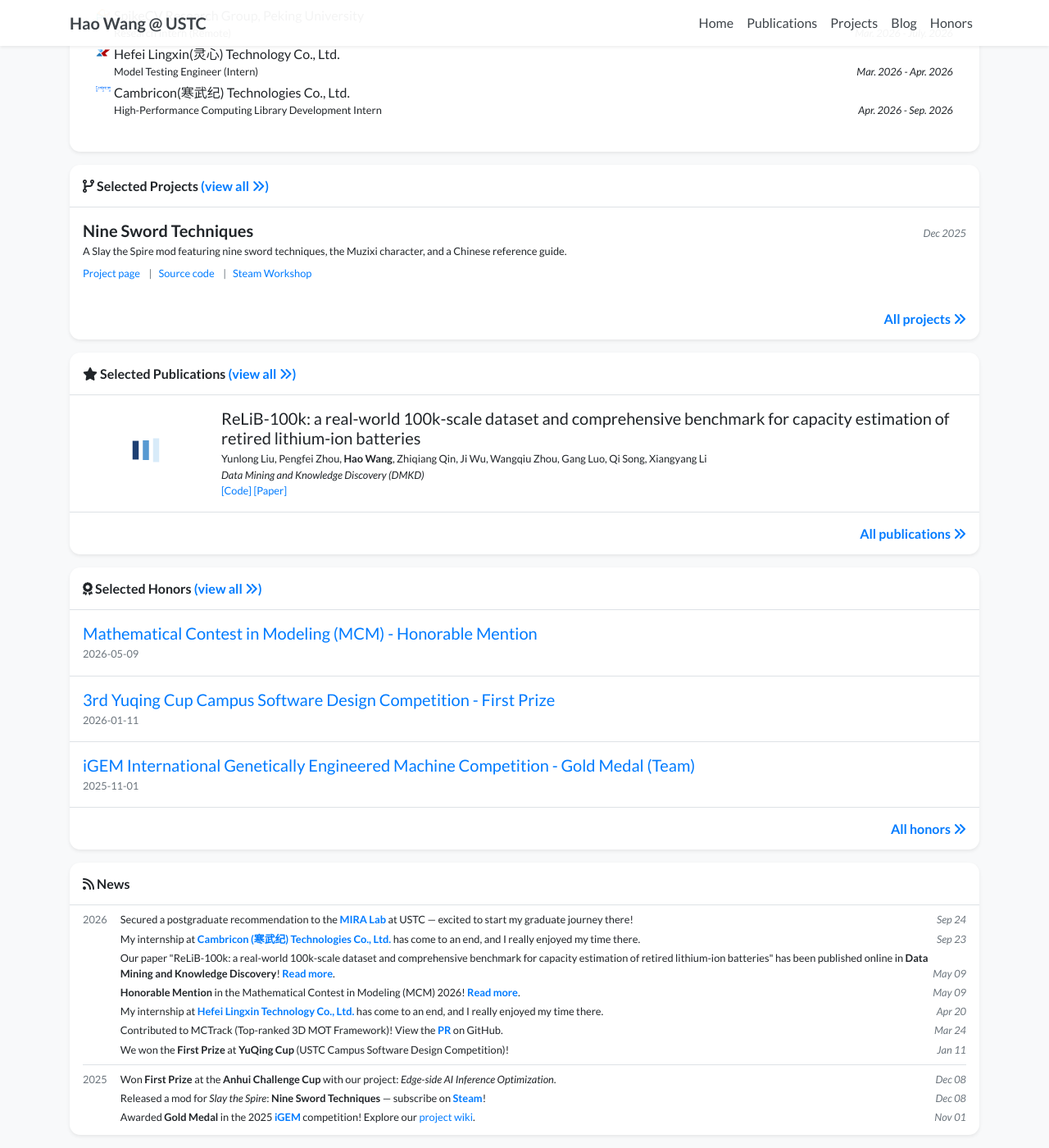
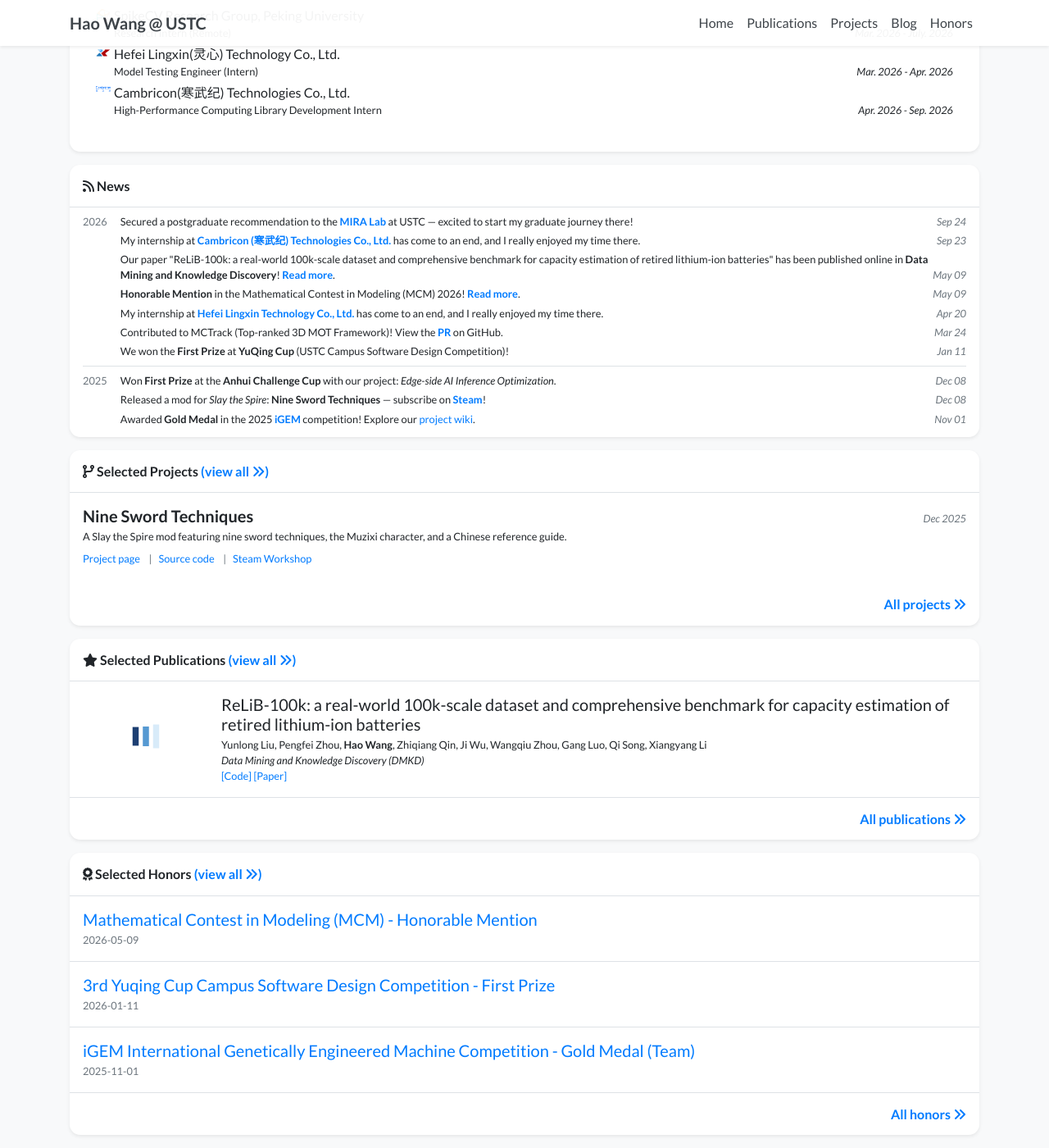
Before and after one commit to lyingloong/lyingloong.github.io, a Jekyll site: the page built from index.html, in a window 1280 px wide and 1400 px high, scrolled down 726 px. Shown: the whole window at 82% size. Built offline with Jekyll 4.4.1, drawn with Linux system fonts in a browser that asks for light colours; nearby versions of some CDN libraries; a style sheet for code colours, icons or effects is not loaded; some of the changed lines change nothing that is shown.

Commit message:
Move news section ahead of projects

```diff
--- a/index.html
+++ b/index.html
@@ -7,6 +7,13 @@
 
 {% if site.data.display.homepage.show_experience %}
     {% include widgets/experience_card.html %}
+{% endif %}
+
+{% if site.data.display.homepage.show_news %}
+    {% assign count_news = site.news | size %}
+    {% if count_news > 0 %}
+        {% include widgets/news_card.html limit=site.data.display.homepage.num_news %}
+    {% endif %}
 {% endif %}
 
 {% if site.data.display.homepage.show_selected_projects %}
@@ -30,10 +37,3 @@
         title='<i class="fas fa-award"></i> Selected Honors'
     %}
 {% endif %}
-
-{% if site.data.display.homepage.show_news %}
-    {% assign count_news = site.news | size %}
-    {% if count_news > 0 %}
-        {% include widgets/news_card.html limit=site.data.display.homepage.num_news %}
-    {% endif %}
-{% endif %}
```
